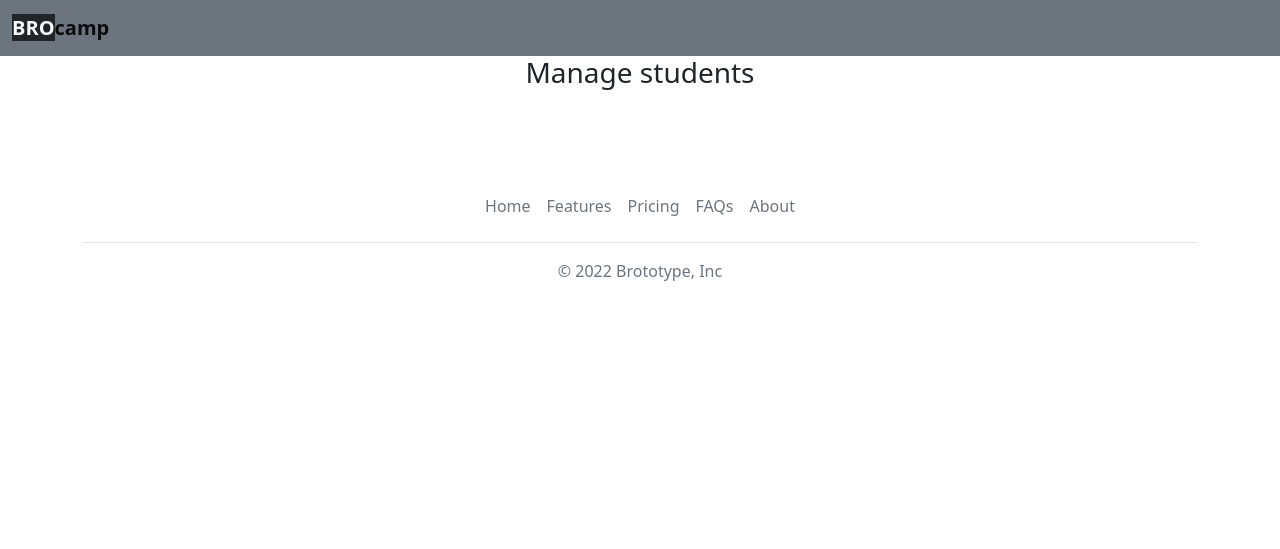
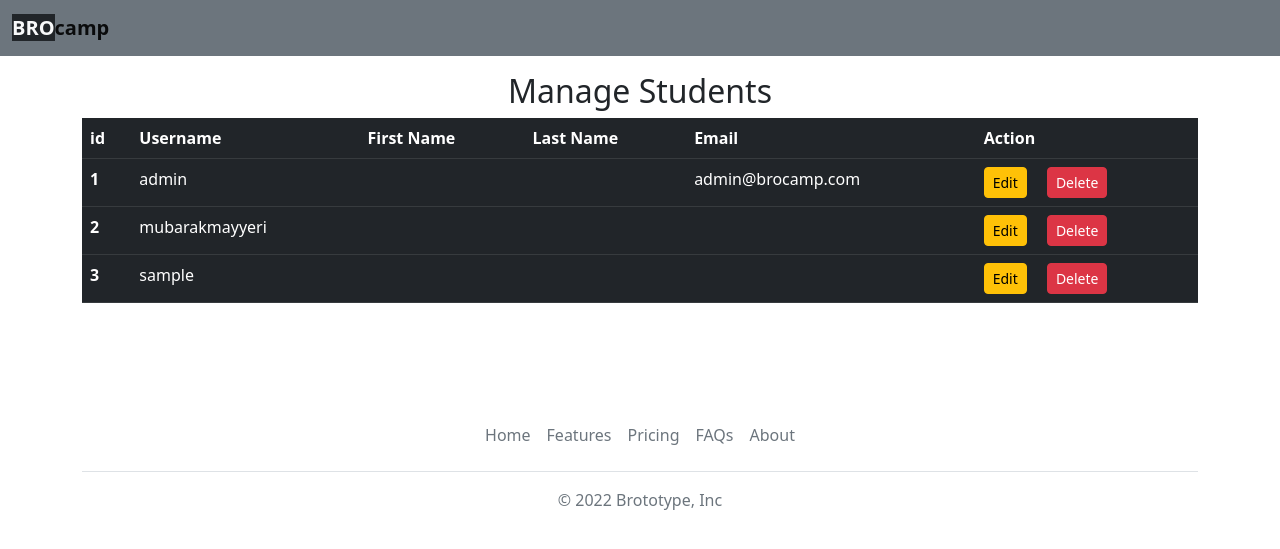
Before and after one commit to mubarakmayyeri/brocamp-student-workspace, a Django app: template adminPanel/templates/adminHome.html in a window 1280 px wide. Shown: the top 549 px of the page. Run offline with Django 4.2, Linux system fonts and the light colour scheme; the template is opened without the code that fills it: values that come from a table or form of the project are taken from there, others are empty; data comes from the database, SQL or seed files in the repository.

Commit message:
retrieved student recordsfrom db to admin home page

```diff
--- a/adminPanel/templates/adminHome.html
+++ b/adminPanel/templates/adminHome.html
@@ -2,6 +2,44 @@
 
 {% block content %}
 
-<h3 class='h3 text-center'>Manage students</h3>
+<h2 class='h2 text-center mt-3'>Manage Students</h2>
+
+<div class='container'>
+  <div class='row'>
+    <div class='col'>
+        {% if students %}
+        <table class="table table-dark table-hover">
+          <thead>
+            <tr>
+              <th scope="col">id</th>
+              <th scope="col">Username</th>
+              <th scope="col">First Name</th>
+              <th scope="col">Last Name</th>
+              <th scope="col">Email</th>
+              <th scope="col">Action</th>
+            </tr>
+          </thead>
+          <tbody>
+            {% for student in students %}
+
+              <tr>
+                <th scope="row">{{student.id}}</th>
+                <td>{{student.username}}</td>
+                <td>{{student.first_name}}</td>
+                <td>{{student.last_name}}</td>
+                <td>{{student.email}}</td>
+                <td><a href="#" class='btn btn-sm btn-warning me-3'>Edit </a>
+                  <a href="#" class='btn btn-sm btn-danger'>Delete </a></td>
+              </tr>
+
+            {% endfor %}
+          </tbody>
+        </table>
+        {% else %}
+        <h4 class='text-center alert alert-warning'>No records found </h4>
+        {% endif %}
+    </div>
+  </div>
+</div>
 
 {% endblock content %}
```
Also changed, not shown: accounts/views.py (+8 -0 lines), adminPanel/views.py (+5 -2 lines).
